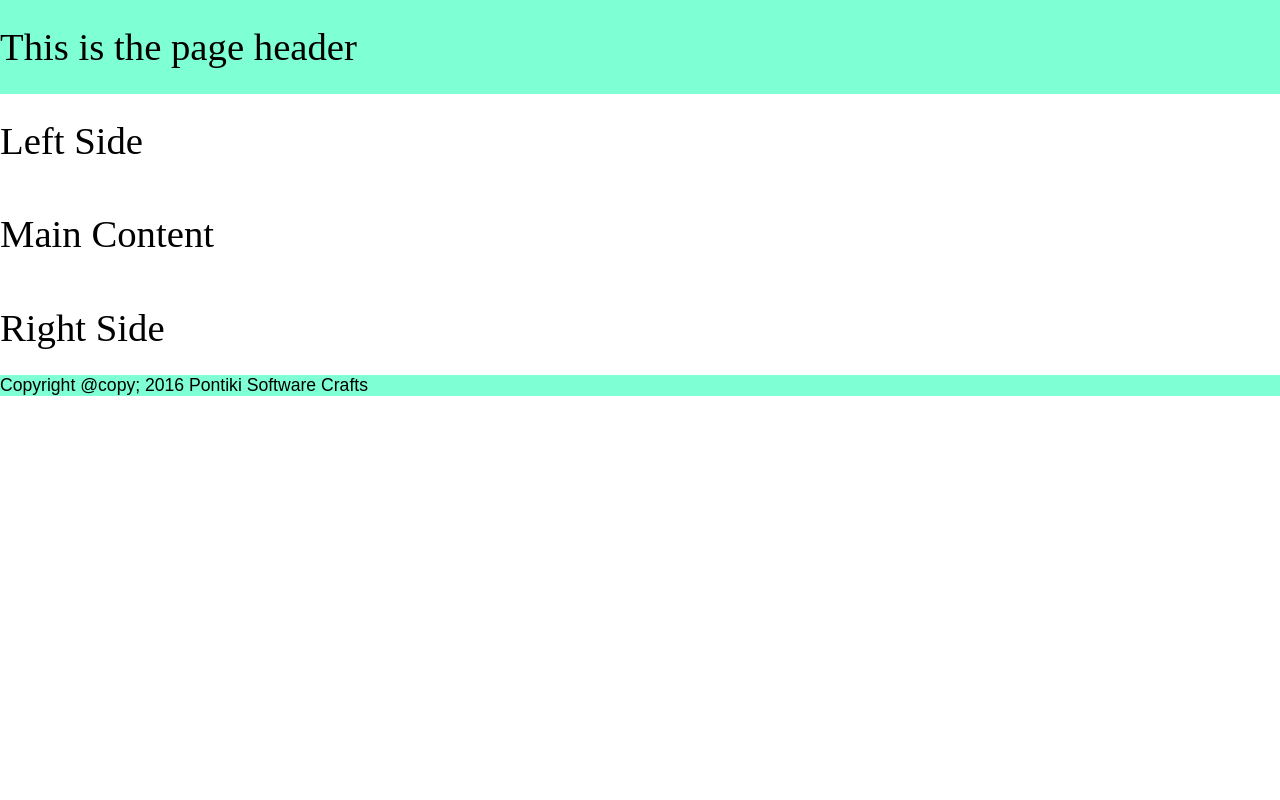
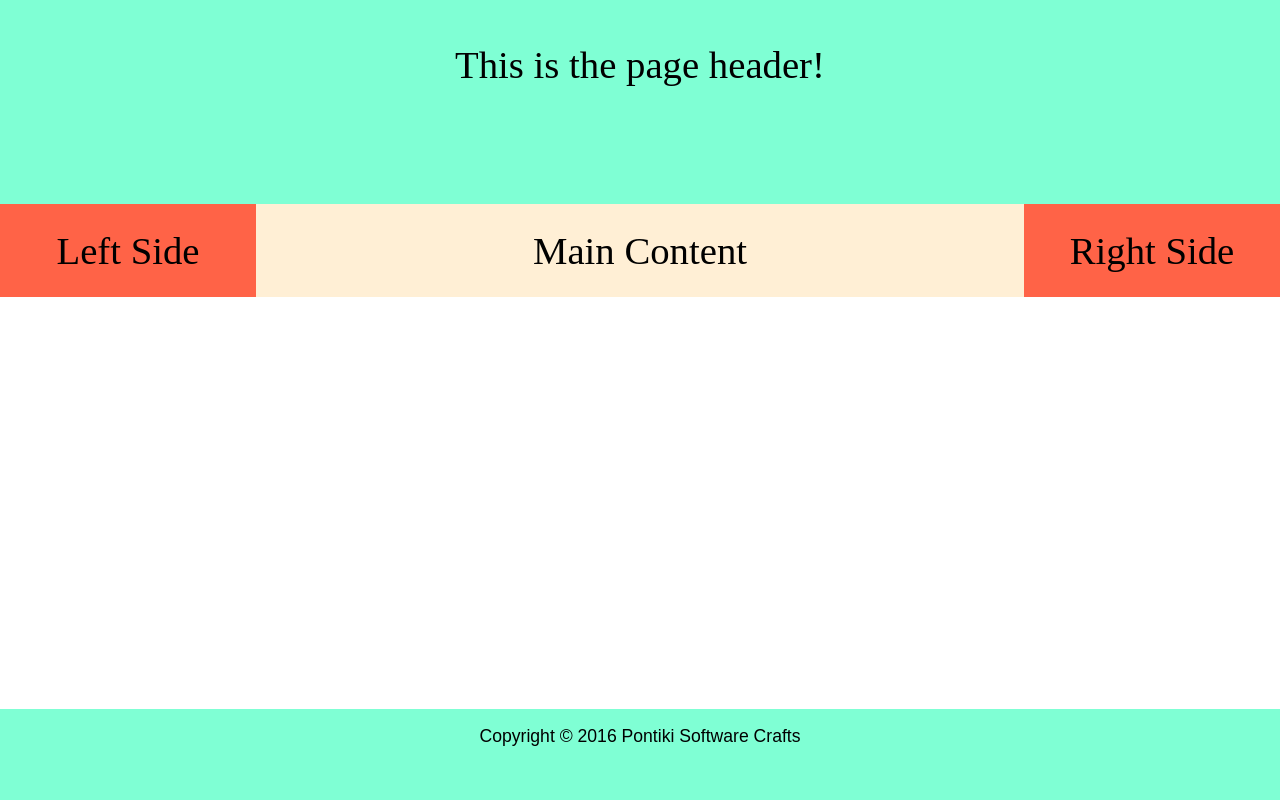
Before and after one commit to tamouse/sample-flex-website-layout, a website: page index.html in a window 1280 px wide. Drawn offline with nearby package versions, Linux system fonts and the light colour scheme; files that its build step writes are made by us from their sources.

Commit message:
trying trying trying...

```diff
--- a/index.html
+++ b/index.html
@@ -5,32 +5,36 @@
     <meta name="viewport" content="width=device-width, initial-scale=1">
     <link rel="shortcut icon" href="/favicon.ico">
     <title>Flex Standard Layout</title>
-    <link rel="stylesheet" href="stylesheets/styles.css">
+    <link rel="stylesheet" href="stylesheets/index.css">
 </head>
-<body>
-<header class="page-header">
-    <h1 class="page-header__title">This is the page header</h1>
+<body class="segments">
+<header class="page-header segment top-segment">
+    <h1 class="page-header__title">This is the page header!</h1>
 </header>
-<div class="page-body page-body--flex-container">
-    <aside class="left-side left-side--flex-panel">
+
+<div class="segment main-segment">
+    <div class=" panels">
+        <aside class="left-side panel">
             <header class="left-side__header">
                 <h2 class="left-side__header-title">Left Side</h2>
             </header>
         </aside>
-    <main class="main-content main-content--flex-panel" role="main">
+        <main class="main-content panel panel-center" role="main">
             <header class="main-content__header">
                 <h2 class="main-content__header-title">Main Content</h2>
             </header>
         </main>
-    <aside class="right-side right-side--flex-panel">
+        <aside class="right-side panel">
             <header class="right-side__header">
                 <h2 class="right-side__header-title">Right Side</h2>
             </header>
         </aside>
     </div>
-<footer class="page-footer">
-    <div class="copyright">
-        Copyright @copy; 2016 Pontiki Software Crafts
+</div>
+
+<footer class="page-footer segment bottom-segment">
+    <div class="page-footer__copyright">
+        Copyright &copy; 2016 Pontiki Software Crafts
     </div>
 </footer>
 </body>
--- a/stylesheets/_components.sass
+++ b/stylesheets/_components.sass
@@ -1,7 +1,14 @@
 
 
 .page-header, .page-footer
+  background-color: $headerBackgroundColor
+  padding: 1em
 
-  background-color: $headerBackgroundColor
+  &__title, &__copyright
+    text-align: center
 
-  &__title
+.left-side, .right-side
+  background-color: $sidePanelBackgroundColor
+
+.main-content
+  background-color: $middlePanelBackgroundColor
--- a/stylesheets/_objects.sass
+++ b/stylesheets/_objects.sass
@@ -1,20 +1,41 @@
+
+
+.segments
+  align-content: center
+  align-items: stretch
+  display: flex
+  flex-flow: column nowrap
+  position: absolute
+  height: 100%
+  width: 100%
+
+.segment
+  align-items: stretch
+  align-content: center
+  display: flex
+  flex: 1 100%
+  flex-direction: column
+
+.top-segment
+  flex: 3
+
+.main-segment
+  flex: 9
+
+.bottom-segment
+  flex: 1
 
 
 .panels
   align-content   : center
   align-items     : stretch
   animation       : slide 0.75s 1
-  color           : #fff
   display         : flex
   flex-flow       : column nowrap
-  font-size       : 1.5em
-  height          : 100%
   justify-content : space-between
-  overflow        : hidden
-  // This allows the panels to take up the entire height; you can remove this to have it fit what is necessary
-  position        : absolute
-  width           : 100%
 
+  @media all and (min-width : 640px)
+    flex-flow : row nowrap
 
 .panel
   align-items     : center
@@ -22,5 +43,12 @@
   flex            : 1 100%
   flex-direction  : column
   justify-content : center
-  line-height     : 1.5em
   transition      : flex 0.3s
+
+  @media all and (min-width: 640px)
+    max-width: (100% / 5)
+
+.panel-center
+  flex            : 3 100%
+  @media all and (min-width: 640px)
+    min-width: 100% / 5 * 3
```
Also changed, not shown: package.json (+8 -2 lines), 1 other file. Lines whose indentation alone changed are shown as unchanged.
